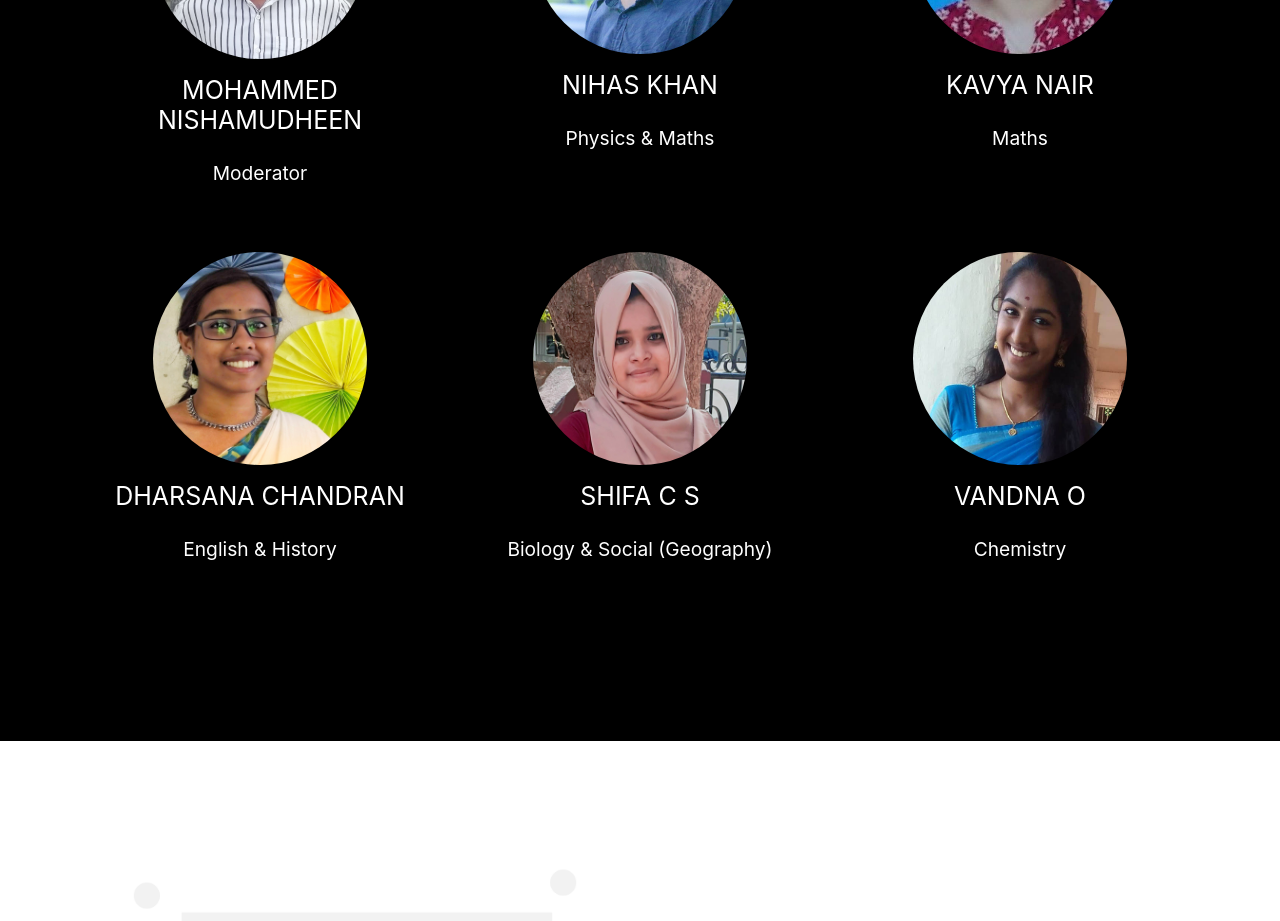
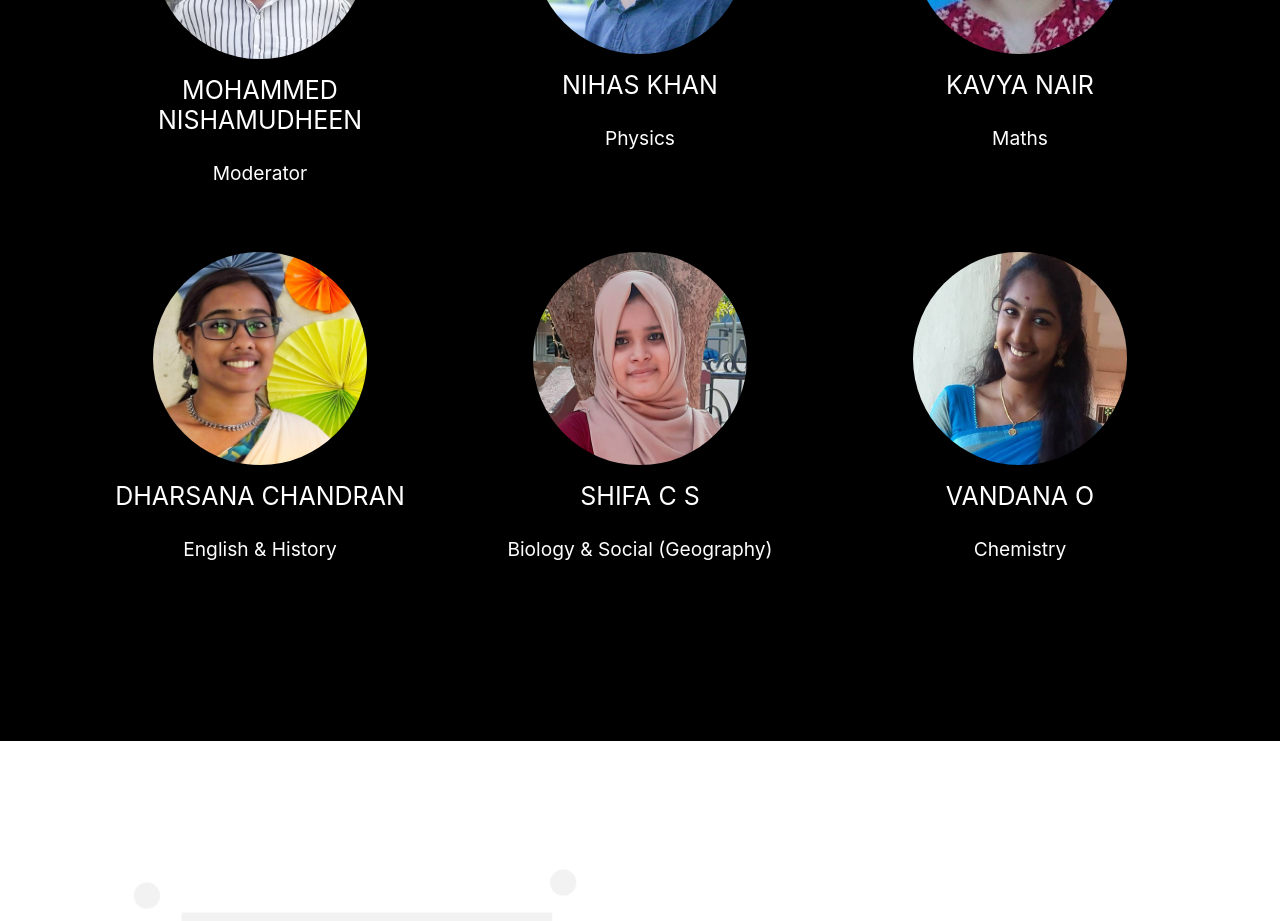
Before and after one commit to praveeennair/primeacademy, a plain HTML site: page index.html in a window 1280 px wide. Shown: the part 2200-3121 px from the top of the page. Drawn offline with nearby package versions, Linux system fonts and the light colour scheme.

Commit message:
minor update

```diff
--- a/index.html
+++ b/index.html
@@ -108,7 +108,7 @@
                 <div class="service-info ">
                 <img src="images/b.jpg" alt="pro" class="mb-3 rounded-circle img-fluid cir">
                 <h1 class="mb-4 name">Nihas khan</h1>
-                <p class="sub">Physics & Maths</p>
+                <p class="sub">Physics</p>
                 </div>
             </div>
             <div class="col-12 col-md-4 mb-4 mb-md-0">
@@ -140,7 +140,7 @@
                 <div class="col-12 col-md-4 mb-4 mb-md-0">
                     <div class="service-info ">
                     <img src="images/e.jpg" alt="pro" class="mb-3 rounded-circle img-fluid cir">
-                    <h1 class="mb-4 name">Vandna O</h1>
+                    <h1 class="mb-4 name">Vandana O</h1>
                     <p class="sub">Chemistry</p>
                     </div>
                 </div>
```
